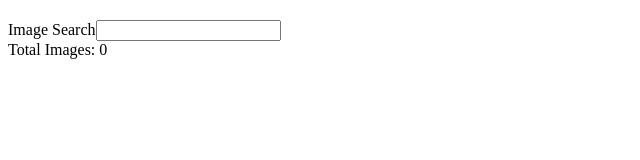
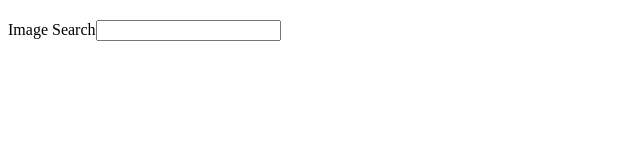
Before and after one commit to ShrikantaMazumder/pics, a React (Create React App) app: page / in a window 1280 px wide. Shown: the top 160 px of the page, without its empty margins (0-640 px from the left). Built offline with nearby package versions, Linux system fonts and the light colour scheme; the HTML template or start-up script is replaced by a standard one.

Commit message:
Show Image List

```diff
--- a/src/components/App.jsx
+++ b/src/components/App.jsx
@@ -1,6 +1,7 @@
 import React, { useState } from 'react';
 import unsplash from '../api/unsplash';
 import SearchBar from './SearchBar/SearchBar';
+import ImageList from './ImageList/ImageList';
 
 
 const App = () => {
@@ -16,7 +17,8 @@
     return (
         <div className="ui container" style={{marginTop: '20px'}} >
             <SearchBar onSearchSubmit={onSearchSubmit} />
-            Total Images: { images.length }
+            <ImageList images={images} />
+
         </div>
     );
 };
--- a/src/components/ImageList/ImageList.jsx
+++ b/src/components/ImageList/ImageList.jsx
@@ -0,0 +1,12 @@
+import React from 'react';
+
+const ImageList = (props) => {
+    console.log(props.images);
+    const images = props.images.map(({ id, urls, alt_description}) => {
+        return <img key={id} src={urls.regular} alt={alt_description} />
+    });
+
+    return <div>{images}</div>
+}
+
+export default ImageList;
```
